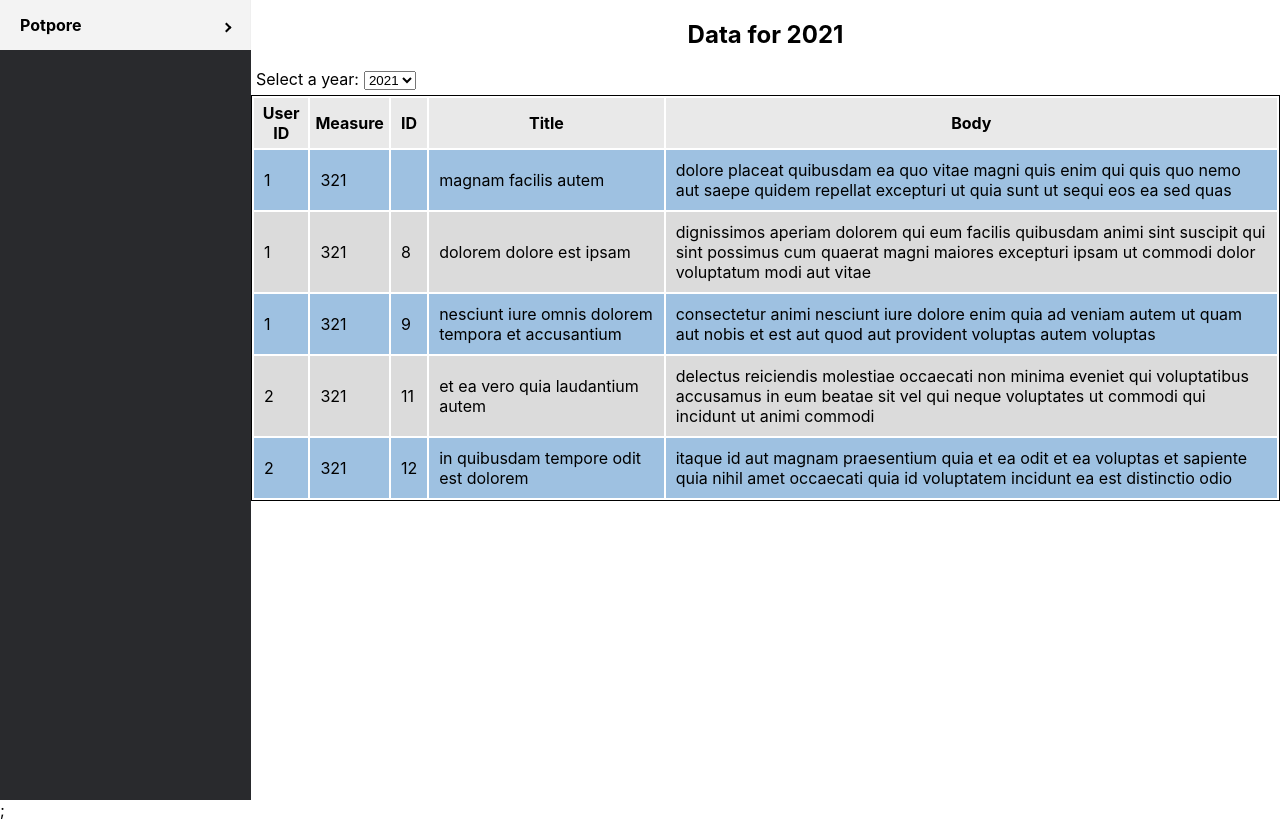
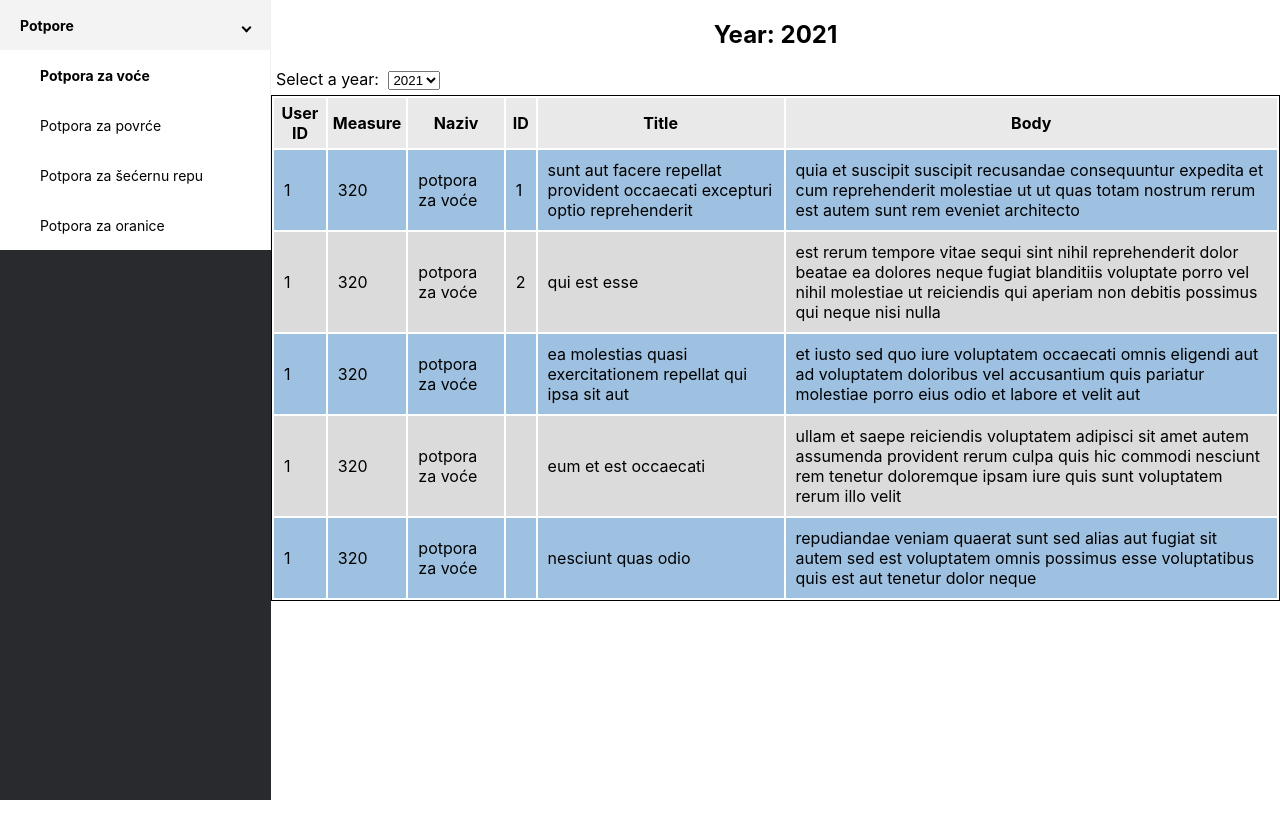
Before and after one commit to vturkovic/react-table-dynamic-data, a React (Create React App) app: page / in a window 1280 px wide. Built offline with nearby package versions, Linux system fonts and the light colour scheme.

Commit message:
setup data filtering logic, sidebar menu click handlers, sidebar/app style, added interfaces, updated validMeasures

```diff
--- a/src/App.tsx
+++ b/src/App.tsx
@@ -5,7 +5,7 @@ import { DATA_2021, DATA_2022 } from "./data/tableRowData";
 import { tableColumnData } from './data/tableColumnData';
 import { validMeasures } from './data/validMeasures';
 import { measureUpdates } from './data/measureUpdates';
-import { filterDataByValidMeasure, updateMeasures } from './service/helperService';
+import { filterDataByValidMeasure, updateMeasures, getSupportNamesFromData, filterDataBySupportName } from './service/helperService';
 import { DataByYearInterface } from './interfaces';
 import SidebarComponent from './components/sidebarComponent/sidebarComponent';
 
@@ -17,30 +17,45 @@ import SidebarComponent from './components/sidebarComponent/sidebarComponent';
 
 const App = () => {
 
-  const [selectedYear, setSelectedYear] = useState('2021');
-
   /* Add more years and data arrays as needed */
   const dataByYear: DataByYearInterface = {
-    '2021': DATA_2021,
-    '2022': DATA_2022
+    '2021': updateMeasures(DATA_2021, measureUpdates, '2021'),
+    '2022': updateMeasures(DATA_2022, measureUpdates, '2022')
   };
 
+  const initYear = '2021';
+  const initSupportName2021 = 'potpora za voće';
+  const initSupportName2022 = 'potpora za domaće voće';
+
+  const [selectedYear, setSelectedYear] = useState('2021');
+  const [supportNames, setSupportNames] = useState(getSupportNamesFromData(dataByYear[selectedYear]));
+
+  let initSupportName = initSupportName2021;
+  const [tableRowData, setTableRowData] = useState(filterDataBySupportName(dataByYear[selectedYear], initSupportName));
+
   const handleYearChange = (event: ChangeEvent<HTMLSelectElement>) => {
-    setSelectedYear(event.target.value);
+    const selectedYear = event.target.value;
+    setSelectedYear(selectedYear);
+    const dataFilteredByValidMeasure = filterDataByValidMeasure(dataByYear[selectedYear], selectedYear, validMeasures);
+    initSupportName = selectedYear === initYear ? initSupportName2021: initSupportName2022;
+    setTableRowData(filterDataBySupportName(dataFilteredByValidMeasure, initSupportName));
+    setSupportNames(getSupportNamesFromData(dataByYear[selectedYear]));
   };
 
-  const updatedData = updateMeasures(dataByYear[selectedYear], measureUpdates, selectedYear);
-  const tableRowData = filterDataByValidMeasure(updatedData, selectedYear, validMeasures);
+  const sideItemClickHandler = (supportName: string) => {
+    setTableRowData(filterDataBySupportName(dataByYear[selectedYear], supportName));
+  };
+
 
   return (
     <div className='app'>
       <div className='sidebar-container'>
-        <SidebarComponent></SidebarComponent>
+        <SidebarComponent items={supportNames} onItemClick={sideItemClickHandler}></SidebarComponent>
       </div>
       <div className='content-container'>
-        <h2>Data for {selectedYear}</h2>
+        <h2>Year: {selectedYear}</h2>
         <div className='select-container'>
-          <label htmlFor="year-select">Select a year:</label>
+          <label htmlFor="year-select">Select a year: </label>
           <select id="year-select" value={selectedYear} onChange={handleYearChange}>
             <option value="2021">2021</option>
             <option value="2022">2022</option>
--- a/src/components/sidebarComponent/sidebarComponent.scss
+++ b/src/components/sidebarComponent/sidebarComponent.scss
@@ -1,3 +1,18 @@
 .sidebar {
     background: #2E5173;
+    user-select: none;
+
+    .ps-menu-button.ps-open {
+        span {
+            font-weight: bold;
+        }
+    }
+
+    .active {
+        font-weight: bold;
+    }
+
+    span {
+        font-size: 14px;
+    }
 }
--- a/src/components/sidebarComponent/sidebarComponent.tsx
+++ b/src/components/sidebarComponent/sidebarComponent.tsx
@@ -1,17 +1,40 @@
+import { useState, useEffect } from 'react';
 import { Sidebar, Menu, MenuItem, SubMenu } from 'react-pro-sidebar';
+import { SideBarPropsInterface } from '../../interfaces';
 
+export const SidebarComponent = (props: SideBarPropsInterface) => {
+    const [selectedItem, setSelectedItem] = useState<string | null>(null);
 
-export const SidebarComponent = () => {
+    const SIDEBAR_WIDTH = '270px';
+
+    const itemClickHandler = (item: string) => {
+      setSelectedItem(item);
+      props.onItemClick(item);
+    };
+
+    useEffect(() => {
+      if (props.items.length > 0) {
+        setSelectedItem(props.items[0]);
+      }
+    }, [props.items]);
 
     return (
-        <Sidebar className='sidebar'>
-            <Menu>
-                <SubMenu label="Potpore" style={{fontWeight: 'bold'}}>
-                    <MenuItem> Lorem ipsum dolor </MenuItem>
-                    <MenuItem> Lorem ipsum dolor </MenuItem>
-                </SubMenu>
-            </Menu>
-        </Sidebar>
+      <Sidebar className='sidebar' width={SIDEBAR_WIDTH}>
+        <Menu>
+          <SubMenu label="Potpore" defaultOpen={true}>
+            {props.items.map((item, index) => {
+              return (
+                <MenuItem
+                  key={index}
+                  className={selectedItem === item ? 'active' : ''}
+                  onClick={() => itemClickHandler(item)} >
+                  {item[0].toUpperCase() + item.slice(1, item.length)}
+                </MenuItem>
+              );
+            })}
+          </SubMenu>
+        </Menu>
+      </Sidebar>
     );
 };
 
--- a/src/data/tableColumnData.ts
+++ b/src/data/tableColumnData.ts
@@ -8,6 +8,10 @@ export const tableColumnData: TableColumnInterface[] = [
     {
         Header: "Measure",
         accessor: "measure",
+    },
+    {
+        Header: "Naziv",
+        accessor: "naziv",
     },
     {
         Header: "ID",
--- a/src/data/tableRowData.ts
+++ b/src/data/tableRowData.ts
@@ -268,4 +268,4 @@ export const DATA_2022: TableRowInterface[] = [
         "title": "adipisci placeat illum aut reiciendis qui",
         "body": "illum quis cupiditate provident sit magnam\nea sed aut omnis\nveniam maiores ullam consequatur atque\nadipisci quo iste expedita sit quos voluptas"
     }
-    ];
+];
--- a/src/data/validMeasures.ts
+++ b/src/data/validMeasures.ts
@@ -5,10 +5,10 @@ import { MeasuresInterface } from '../interfaces';
 export const validMeasures: MeasuresInterface[] = [
     {
         year: 2021,
-        validMeasures: ['321']
+        validMeasures: ['320', '321', '322', '323', '324']
     },
     {
         year: 2022,
-        validMeasures: ['222']
+        validMeasures: ['220', '221', '222', '223', '224']
     }
 ];
--- a/src/index.tsx
+++ b/src/index.tsx
@@ -11,6 +11,6 @@ root.render(
   <React.StrictMode>
     <ProSidebarProvider>
       <App />
-    </ProSidebarProvider>;
+    </ProSidebarProvider>
   </React.StrictMode>
 );
--- a/src/service/helperService.ts
+++ b/src/service/helperService.ts
@@ -33,3 +33,12 @@ export const updateMeasures = (data: TableRowInterface[], measureUpdates: Measur
 
     return updatedData;
 };
+
+export const getSupportNamesFromData = (data: TableRowInterface[]) => {
+  const dataMaped = data.map(item => item.naziv);
+  return dataMaped.filter((value, index) => dataMaped.indexOf(value) === index);
+};
+
+export const filterDataBySupportName = (data: TableRowInterface[], supportName: string) => {
+  return data.filter(item => item.naziv === supportName);
+};
--- a/src/styles/App.css
+++ b/src/styles/App.css
@@ -23,15 +23,22 @@ table tbody td {
 
 .sidebar {
   background: #2E5173;
+  user-select: none;
 }
-
-#root, .app {
-  height: 100%;
+.sidebar .ps-menu-button.ps-open span {
+  font-weight: bold;
+}
+.sidebar .active {
+  font-weight: bold;
+}
+.sidebar span {
+  font-size: 14px;
 }
 
 .app {
   display: flex;
   flex-direction: row;
+  min-height: 100vh;
 }
 .app .sidebar-container {
   background: #292a2d;
--- a/src/styles/app.scss
+++ b/src/styles/app.scss
@@ -1,13 +1,10 @@
 @import '../components/tableComponent/tableComponent.scss';
 @import '../components/sidebarComponent/sidebarComponent.scss';
-
-#root, .app {
-    height: 100%;
-}
 
 .app {
     display: flex;
     flex-direction: row;
+    min-height: 100vh;
 
     .sidebar-container {
         background: #292a2d
--- a/src/styles/index.css
+++ b/src/styles/index.css
@@ -15,3 +15,7 @@ code {
   font-family: source-code-pro, Menlo, Monaco, Consolas, 'Courier New',
     monospace;
 }
+
+#root {
+  min-height: 100%;
+}
```
Also changed, not shown: src/interfaces.ts (+6 -1 lines), 1 other file (tests, documents, lock files or other folders).
